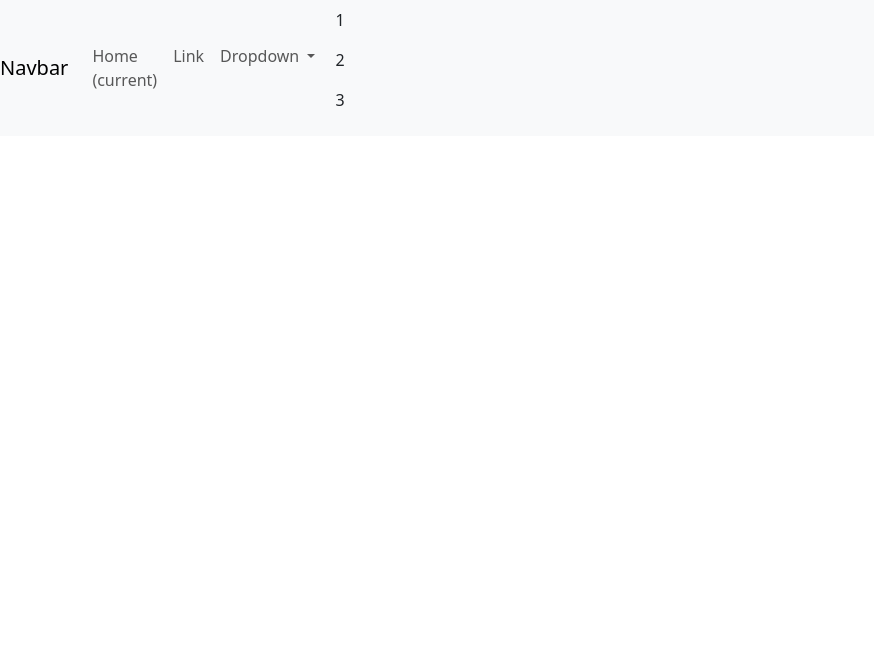
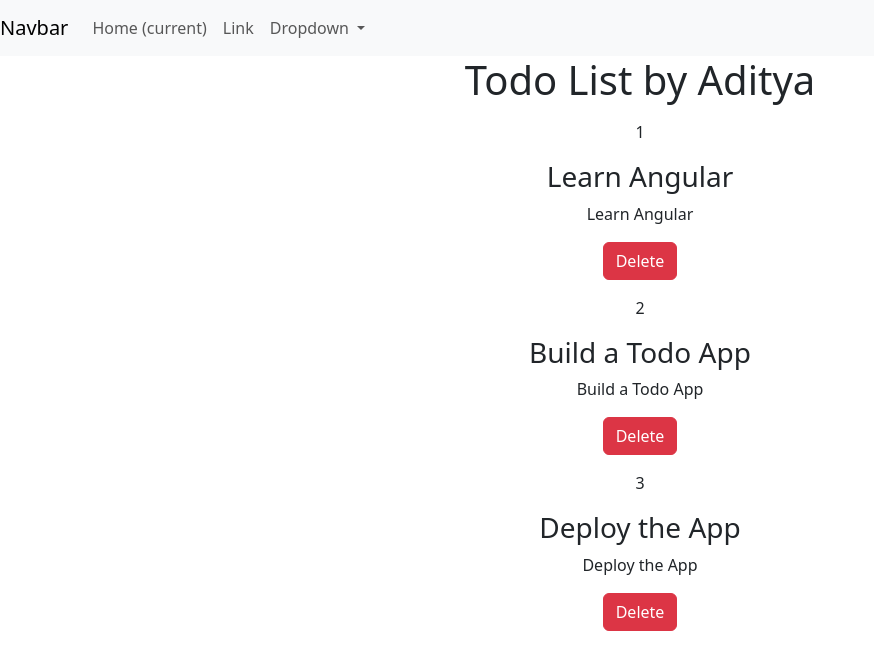
Before and after one commit to AdityaJava/angular-todo-list, an Angular app: page / in a window 1280 px wide. Shown: the top 670 px of the page, without its empty margins (0-874 px from the left). Built offline with nearby package versions, Linux system fonts and the light colour scheme.

Commit message:
feat: enhance TodoItem component with delete functionality and update layout

```diff
--- a/src/app/MyComponents/todo-item/todo-item.component.html
+++ b/src/app/MyComponents/todo-item/todo-item.component.html
@@ -1 +1,6 @@
-<p>{{todo.id}}</p>
+<div class="my-3">
+    <p>{{todo.id}}</p>
+    <h3>{{todo.title}}</h3>
+    <p>{{todo.desc}}</p>
+    <button class="btn btn-danger" (click)="onDelete()">Delete</button>
+</div>
--- a/src/app/MyComponents/todo-item/todo-item.component.ts
+++ b/src/app/MyComponents/todo-item/todo-item.component.ts
@@ -1,4 +1,4 @@
-import { Component, Input } from '@angular/core';
+import { Component, EventEmitter, Input, Output } from '@angular/core';
 import { Todo } from '../../Todo';
 
 @Component({
@@ -9,10 +9,22 @@ import { Todo } from '../../Todo';
 })
 export class TodoItemComponent {
 
+  //This is an input property that will receive the todo item from the parent component
+  //The parent component will pass the todo item to this component
   @Input()
   todo! : Todo;
+
+  //This is an event emitter that will emit the todo item when the delete button is clicked
+  //This is used to communicate with the parent component
+  //The parent component will listen to this event and will delete the todo item from the list
+  @Output()
+  todoDelete: EventEmitter<Todo> = new EventEmitter<Todo>();
 
   constructor(){
 
   }
+
+  onDelete() {
+    console.log("Delete todo with id: " + this.todo.id);
+  }
 }
--- a/src/app/app.html
+++ b/src/app/app.html
@@ -25,7 +25,9 @@
       </li>
     </ul>
   </div>
-  <div class="container-fluid">
-    <todo-component></todo-component>
-  </div>
+  <br>
 </nav>
+<div class="container-fluid text-center">
+  <h1>Todo List by Aditya</h1>
+  <todo-component></todo-component>
+</div>
```
